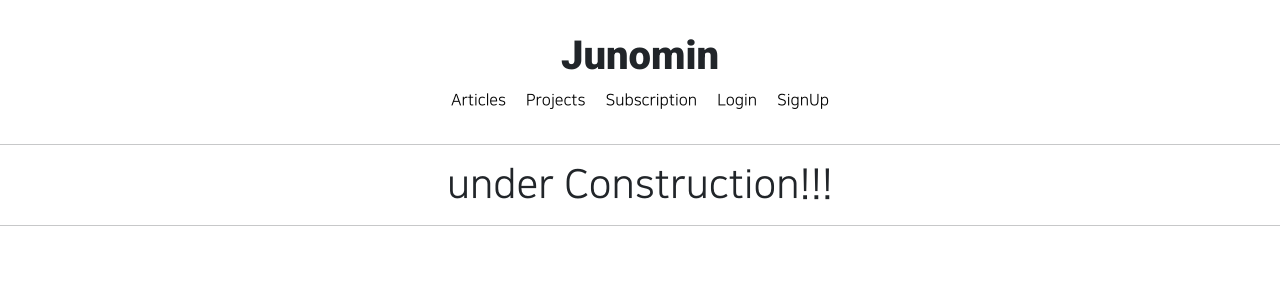
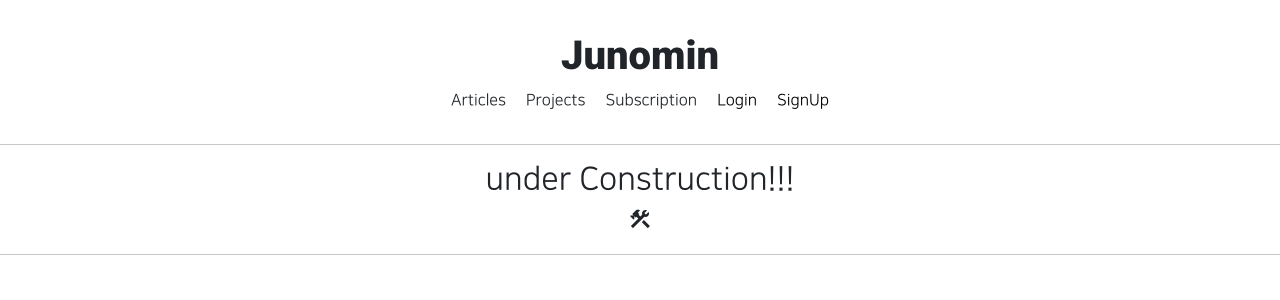
Before and after one commit to flightcheck77/pragmatic2, a Django app: page /articles/list/ in a window 1280 px wide. Shown: the top 300 px of the page. Run offline with Django 3.2, Linux system fonts and the light colour scheme; data comes from the database, SQL or seed files in the repository; both versions use the stored data as it was after the commit; some libraries are stand-ins or nearby versions.

Commit message:
articles & projects & subscription is not clicked without login

```diff
--- a/articleapp/templates/articleapp/list.html
+++ b/articleapp/templates/articleapp/list.html
@@ -52,7 +52,12 @@
             </a>
         </div>
     {% else %}
-        <h1 class="text-center">under Construction!!!</h1>
+        <div style="text-align: center">
+            <h2 class="text-center">under Construction!!!</h2>
+            <span class="material-icons">
+                construction
+            </span>
+        </div>
     {% endif %}
 
 {% endblock %}
--- a/static/base.css
+++ b/static/base.css
@@ -40,3 +40,7 @@ a:hover {
 .pragmatic2_header_navbar {
     margin: 1rem 0;
 }
+
+.pragmatic2_header_navbar-2 {
+    margin: 1rem 0;
+}
--- a/templates/header.html
+++ b/templates/header.html
@@ -2,7 +2,9 @@
     <div>
         <h1 class="pragmatic2_logo">Junomin</h1>
     </div>
+
     <div pragmatic2_header_navbar>
+        {% if user.is_authenticated %}
             <a href="{% url 'articleapp:list' %}" class="pragmatic2_header_nav">
                 <span>Articles</span>
             </a>
@@ -12,6 +14,11 @@
             <a href="{% url 'subscribeapp:list' %}" class="pragmatic2_header_nav">
                 <span>Subscription</span>
             </a>
+        {% else %}
+            <span class="pragmatic2_header_nav">Articles</span>
+            <span class="pragmatic2_header_nav">Projects</span>
+            <span class="pragmatic2_header_nav">Subscription</span>
+        {% endif %}
         {% if not user.is_authenticated %}
             <a href="{% url 'accountapp:login' %}?next={{ request.path }}" class="pragmatic2_header_nav">
                 <span>Login</span>
```
Also changed, not shown: projectapp/templates/projectapp/list.html (+6 -1 lines), db.sqlite3, 1 other file. Lines whose indentation alone changed are shown as unchanged.
